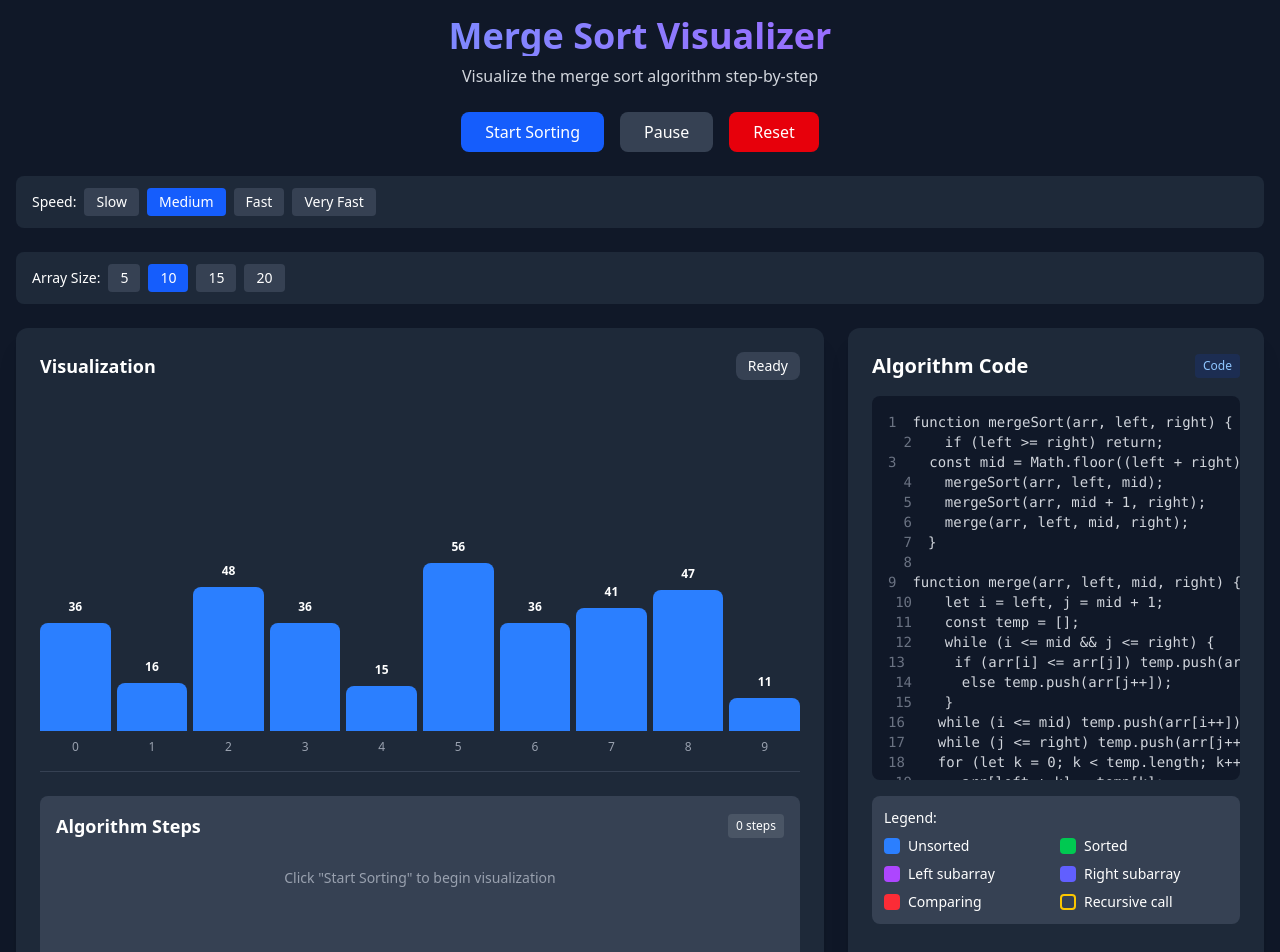
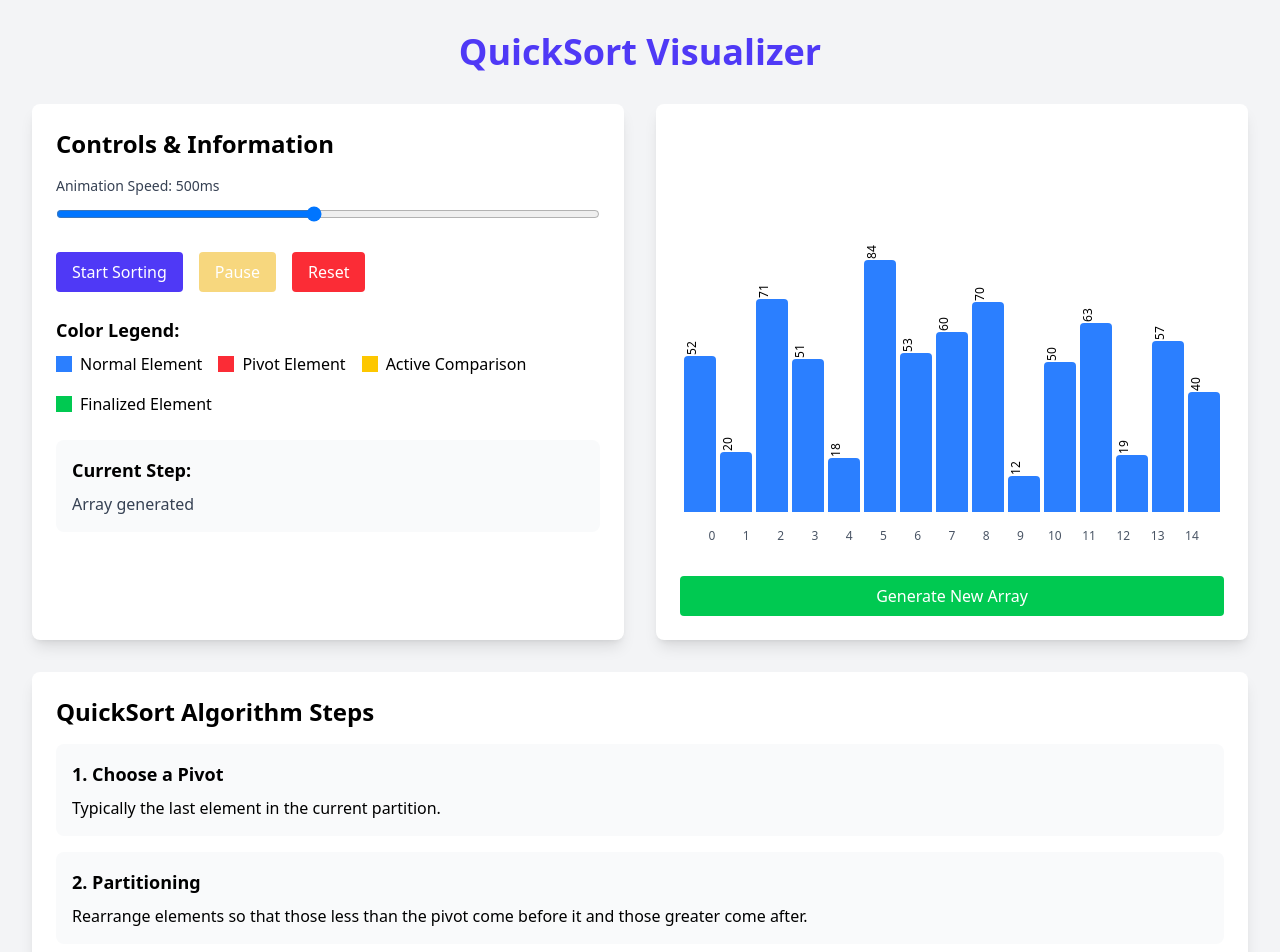
Before and after one commit to NikhilPatil2727/DSAVisualizer, a React (Vite) app: page / in a window 1280 px wide. Shown: the top 952 px of the page. Built offline with nearby package versions, Linux system fonts and the light colour scheme.

Commit message:
quick sort proper Functionality

```diff
--- a/src/components/QuickSortVisualizer.jsx
+++ b/src/components/QuickSortVisualizer.jsx
@@ -8,98 +8,128 @@ const QuickSortVisualizer = () => {
   const [speed, setSpeed] = useState(500);
   const [activeIndices, setActiveIndices] = useState([]);
   const [pivotIndex, setPivotIndex] = useState(-1);
+  const [sortedIndices, setSortedIndices] = useState([]);
+
   const sortingRef = useRef(false);
   const pausedRef = useRef(false);
+  const arrayRef = useRef(array);
 
-    // Generate random array
+  useEffect(() => {
+    generateArray();
+  }, []);
+
+  useEffect(() => {
+    arrayRef.current = array;
+  }, [array]);
+
   const generateArray = () => {
     const newArray = Array.from({ length: 15 }, () =>
       Math.floor(Math.random() * 80 + 10)
     );
     setArray(newArray);
-        setCurrentStep('Array generated');
+    resetVisualState();
+  };
+
+  const resetVisualState = () => {
+    // Clear any active indices, pivot and sorted indices.
     setActiveIndices([]);
     setPivotIndex(-1);
+    setSortedIndices([]);
+    setCurrentStep('Array generated');
   };
 
-    // Reset functionality
+  const sleep = (ms) => new Promise(resolve => setTimeout(resolve, ms));
+
   const handleReset = () => {
+    // Cancel any ongoing sorting and reset pause flag.
     sortingRef.current = false;
+    pausedRef.current = false;
+    setSorting(false);
     setPaused(false);
-        pausedRef.current = false;
     generateArray();
   };
 
-    useEffect(() => {
-        generateArray();
-    }, []);
+  const quickSort = async (arr, left, right) => {
+    if (!sortingRef.current || left >= right) return;
 
-    const sleep = (ms) => new Promise((resolve) => setTimeout(resolve, ms));
+    const pivotIdx = await partition(arr, left, right);
+    if (!sortingRef.current) return;
 
-    const quickSort = async (arr, left, right) => {
-        if (left < right) {
-            const pivotIndex = await partition(arr, left, right);
-            setCurrentStep(`Sorting left partition (${left} to ${pivotIndex - 1})`);
-            await quickSort(arr, left, pivotIndex - 1);
-            setCurrentStep(`Sorting right partition (${pivotIndex + 1} to ${right})`);
-            await quickSort(arr, pivotIndex + 1, right);
-        }
-        return arr;
+    // Mark the pivot as finalized.
+    setSortedIndices(prev => [...prev, pivotIdx]);
+
+    await Promise.all([
+      quickSort([...arr], left, pivotIdx - 1),
+      quickSort([...arr], pivotIdx + 1, right)
+    ]);
   };
 
   const partition = async (arr, left, right) => {
+    if (!sortingRef.current) return -1; // Early check
     const pivot = arr[right];
     setPivotIndex(right);
     let i = left - 1;
 
-        setCurrentStep(`Selecting pivot (${pivot}) at index ${right}`);
-        await sleep(speed);
+    for (let j = left; j < right; j++) {
+      if (!sortingRef.current) return -1;
+      while (pausedRef.current) {
+        if (!sortingRef.current) return -1;
+        await sleep(100);
+      }
+      if (!sortingRef.current) return -1; // Check before updating state
 
-        for (let j = left; j < right; j++) {
-            if (!sortingRef.current) return;
-            while (pausedRef.current) await sleep(100);
-
+      // Update active indices only if still sorting
       setActiveIndices([j, i]);
-            setCurrentStep(`Comparing ${arr[j]} with pivot ${pivot}`);
       await sleep(speed);
 
       if (arr[j] < pivot) {
         i++;
         [arr[i], arr[j]] = [arr[j], arr[i]];
+        if (!sortingRef.current) return -1;
         setArray([...arr]);
-                setCurrentStep(`Swapped ${arr[i]} and ${arr[j]}`);
         await sleep(speed);
       }
     }
 
+    if (!sortingRef.current) return -1;
     [arr[i + 1], arr[right]] = [arr[right], arr[i + 1]];
     setArray([...arr]);
-        setCurrentStep(`Placed pivot ${pivot} at correct position ${i + 1}`);
-        await sleep(speed);
     setPivotIndex(-1);
-
     return i + 1;
   };
 
   const startSort = async () => {
+    if (sorting) return;
+
+    sortingRef.current = true;
     setSorting(true);
-        sortingRef.current = true;
+    setPaused(false);
+    pausedRef.current = false;
+
+    try {
       await quickSort([...array], 0, array.length - 1);
+      if (sortingRef.current) {
+        setCurrentStep('Sorting completed!');
+        setSortedIndices(Array.from({ length: array.length }, (_, i) => i));
+      }
+    } finally {
       setSorting(false);
-        setCurrentStep('Sorting completed!');
-        setActiveIndices([]);
+      sortingRef.current = false;
+    }
   };
 
   const togglePause = () => {
-        setPaused(!paused);
+    if (!sorting) return;
+    setPaused(prev => !prev);
     pausedRef.current = !pausedRef.current;
+    setCurrentStep(paused ? 'Resuming...' : 'Paused');
   };
 
   const getBarColor = (index) => {
+    if (sortedIndices.includes(index)) return 'bg-green-500';
     if (index === pivotIndex) return 'bg-red-500';
     if (activeIndices.includes(index)) return 'bg-yellow-400';
-        if (index < pivotIndex) return 'bg-green-500';
-        return 'bg-indigo-500';
+    return 'bg-blue-500';
   };
 
   return (
@@ -110,7 +140,7 @@ const QuickSortVisualizer = () => {
         </h1>
 
         <div className="grid md:grid-cols-2 gap-8">
-                    {/* Controls and Information */}
+          {/* Controls & Information */}
           <div className="bg-white p-6 rounded-lg shadow-lg">
             <h2 className="text-2xl font-semibold mb-4">Controls & Information</h2>
 
@@ -156,7 +186,7 @@ const QuickSortVisualizer = () => {
               <h3 className="text-lg font-semibold mb-2">Color Legend:</h3>
               <div className="flex flex-wrap gap-4">
                 <div className="flex items-center">
-                                    <div className="w-4 h-4 bg-indigo-500 mr-2"></div>
+                  <div className="w-4 h-4 bg-blue-500 mr-2"></div>
                   <span>Normal Element</span>
                 </div>
                 <div className="flex items-center">
@@ -169,7 +199,7 @@ const QuickSortVisualizer = () => {
                 </div>
                 <div className="flex items-center">
                   <div className="w-4 h-4 bg-green-500 mr-2"></div>
-                                    <span>Sorted Partition</span>
+                  <span>Finalized Element</span>
                 </div>
               </div>
             </div>
@@ -224,15 +254,15 @@ const QuickSortVisualizer = () => {
           <div className="space-y-4">
             <div className="p-4 bg-gray-50 rounded-lg">
               <h3 className="font-semibold text-lg mb-2">1. Choose a Pivot</h3>
-                            <p>Typically the last element in the current partition</p>
+              <p>Typically the last element in the current partition.</p>
             </div>
             <div className="p-4 bg-gray-50 rounded-lg">
               <h3 className="font-semibold text-lg mb-2">2. Partitioning</h3>
-                            <p>Rearrange elements so all smaller than pivot come before, all greater come after</p>
+              <p>Rearrange elements so that those less than the pivot come before it and those greater come after.</p>
             </div>
             <div className="p-4 bg-gray-50 rounded-lg">
               <h3 className="font-semibold text-lg mb-2">3. Recursion</h3>
-                            <p>Apply the same process recursively to the left and right partitions</p>
+              <p>Recursively apply the process to the left and right partitions.</p>
             </div>
           </div>
         </div>
--- a/src/index.jsx
+++ b/src/index.jsx
@@ -16,8 +16,8 @@ function App() {
       {/* <InsertionSortVisualizer/> */}
         {/* <TreeTraversalVisualizer /> */}
       {/* <SelectionSortVisualizer/> */}
-      <MergeSortVisualizer />
-      {/* <QuickSortVisualizer /> */}
+      {/* <MergeSortVisualizer /> */}
+      <QuickSortVisualizer />
 
 
     </>
```
Lines whose indentation alone changed are shown as unchanged.
